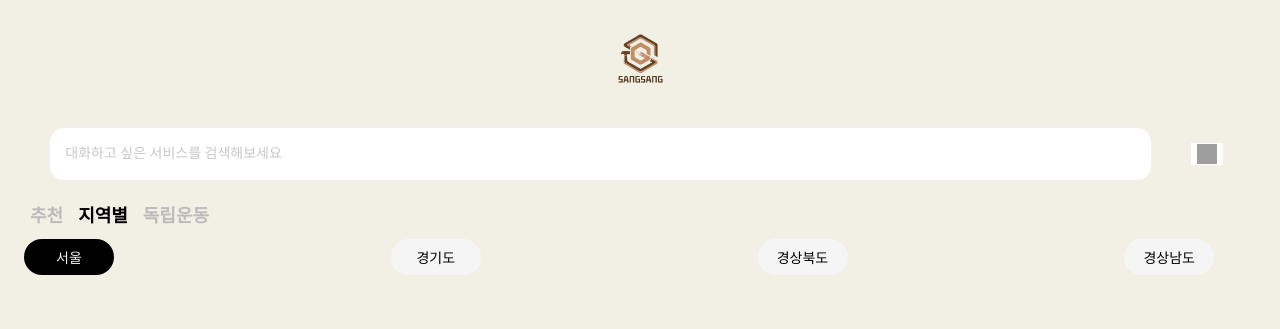
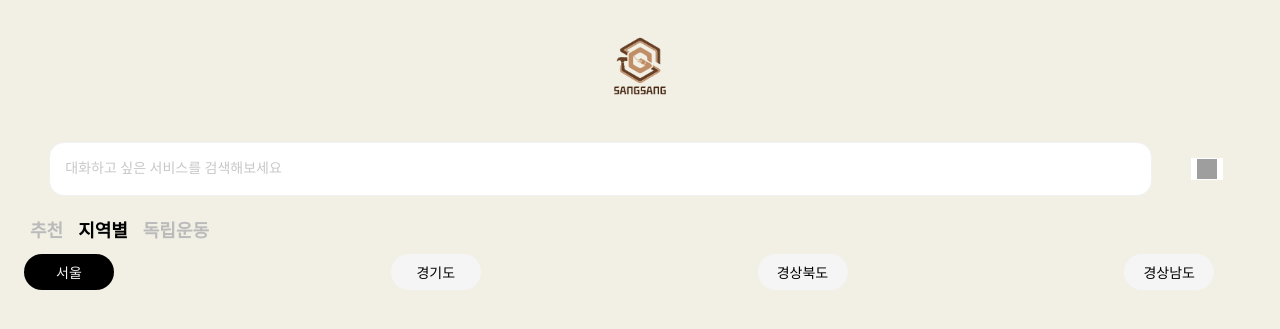
Before and after one commit to smnm1998/culture_chatbot, a Django app: page /local/ in a window 1280 px wide. Shown: the top 329 px of the page. Run offline with Django 5.2, Linux system fonts and the light colour scheme; grey boxes are pictures that could not be loaded.

Commit message:
chore: staticfiles 수정

```diff
--- a/static/css/assistant/chatbot.css
+++ b/static/css/assistant/chatbot.css
@@ -26,8 +26,8 @@ body {
 }
 
 .menu-bar #menuButton img {
-    width: 85px;
-    height: 85px;
+    width: 100px;
+    height: 100px;
     display: block; /* 중앙 정렬을 위해 이미지 자체도 블록 요소로 처리 */
 }
 
--- a/static/css/assistant/independence.css
+++ b/static/css/assistant/independence.css
@@ -26,8 +26,8 @@ body {
 }
 
 .menu-bar #menuButton img {
-    width: 85px;
-    height: 85px;
+    width: 100px;
+    height: 100px;
     display: block; /* 중앙 정렬을 위해 이미지 자체도 블록 요소로 처리 */
 }
 
--- a/static/css/assistant/local.css
+++ b/static/css/assistant/local.css
@@ -26,8 +26,8 @@ body {
 }
 
 .menu-bar #menuButton img {
-    width: 85px;
-    height: 85px;
+    width: 100px;
+    height: 100px;
     display: block; /* 중앙 정렬을 위해 이미지 자체도 블록 요소로 처리 */
 }
 
--- a/static/css/assistant/main.css
+++ b/static/css/assistant/main.css
@@ -26,8 +26,8 @@ body {
 }
 
 .menu-bar #menuButton img {
-    width: 85px;
-    height: 85px;
+    width: 100px;
+    height: 100px;
     display: block; /* 중앙 정렬을 위해 이미지 자체도 블록 요소로 처리 */
 }
 
--- a/static/css/assistant/search_results.css
+++ b/static/css/assistant/search_results.css
@@ -26,8 +26,8 @@ body {
 }
 
 .menu-bar #menuButton img {
-    width: 85px;
-    height: 85px;
+    width: 100px;
+    height: 100px;
     display: block; /* 중앙 정렬을 위해 이미지 자체도 블록 요소로 처리 */
 }
 
--- a/static/css/assistant/thema.css
+++ b/static/css/assistant/thema.css
@@ -26,8 +26,8 @@ body {
 }
 
 .menu-bar #menuButton img {
-    width: 85px;
-    height: 85px;
+    width: 100px;
+    height: 100px;
     display: block; /* 중앙 정렬을 위해 이미지 자체도 블록 요소로 처리 */
 }
 
--- a/templates/chatbot.html
+++ b/templates/chatbot.html
@@ -18,7 +18,7 @@
         <header class="menu-bar">
             <button id="menuButton">
                 <a href="{% url 'main-select' %}">
-                    <img src="{% static 'image/assistant/newlogo.png' %}" alt="Menu" class="size-12">
+                    <img src="{% static 'image/assistant/newlogo.png' %}" alt="Menu">
                 </a>
             </button>
         </header>
--- a/templates/independence.html
+++ b/templates/independence.html
@@ -17,7 +17,7 @@
     <div class="main-container">
         <!-- 메뉴 바 -->
         <header class="menu-bar">
-            <button id="menuButton"><a href="{% url 'main-select' %}"><img src="{% static 'image/assistant/newlogo.png' %}" alt="Menu" class="size-12"></a></button>
+            <button id="menuButton"><a href="{% url 'main-select' %}"><img src="{% static 'image/assistant/newlogo.png' %}" alt="Menu"></a></button>
 {#            <button id="userButton"><img src="{% static 'image/assistant/user-circle.svg' %}" alt="User"></button>#}
         </header>
 
--- a/templates/local.html
+++ b/templates/local.html
@@ -15,7 +15,7 @@
 <body>
     <div class="main-container">
         <header class="menu-bar">
-            <button id="menuButton"><a href="{% url 'main-select' %}"><img src="{% static 'image/assistant/newlogo.png' %}" alt="Menu" class="size-12"></a></button>
+            <button id="menuButton"><a href="{% url 'main-select' %}"><img src="{% static 'image/assistant/newlogo.png' %}" alt="Menu"></a></button>
 {#            <button id="userButton"><img src="{% static 'image/assistant/user-circle.svg' %}" alt="User" class="size-12"></button>#}
         </header>
 
--- a/templates/main.html
+++ b/templates/main.html
@@ -18,7 +18,7 @@
 <body>
     <div class="main-container">
         <header class="menu-bar">
-            <button id="menuButton"><img src="{% static 'image/assistant/newlogo.png' %}" alt="Menu" class="size-12"></button>
+            <button id="menuButton"><img src="{% static 'image/assistant/newlogo.png' %}" alt="Menu"></button>
 {#            <button id="userButton"><img src="{% static 'image/assistant/user-circle.svg' %}" alt="User" class="size-12"></button>#}
         </header>
 
--- a/templates/search_results.html
+++ b/templates/search_results.html
@@ -15,7 +15,7 @@
 <body>
     <div class="main-container">
         <header class="menu-bar">
-            <button id="menuButton"><a href="{% url 'main-select' %}"><img src="{% static 'image/assistant/newlogo.png' %}" alt="Menu" class="size-12"></a></button>
+            <button id="menuButton"><a href="{% url 'main-select' %}"><img src="{% static 'image/assistant/newlogo.png' %}" alt="Menu"></a></button>
 {#            <button id="userButton"><img src="{% static 'image/assistant/user-circle.svg' %}" alt="User" class="size-12"></button>#}
         </header>
 
--- a/templates/thema.html
+++ b/templates/thema.html
@@ -15,7 +15,7 @@
 <body>
     <div class="main-container">
         <header class="menu-bar">
-            <button id="menuButton"><img src="{% static 'image/assistant/newlogo.png' %}" alt="Menu" class="size-12"></button>
+            <button id="menuButton"><img src="{% static 'image/assistant/newlogo.png' %}" alt="Menu"></button>
 {#            <button id="userButton"><img src="{% static 'image/assistant/user-circle.svg' %}" alt="User" class="size-12"></button>#}
         </header>
 
```
Also changed, not shown: 6 other files.
